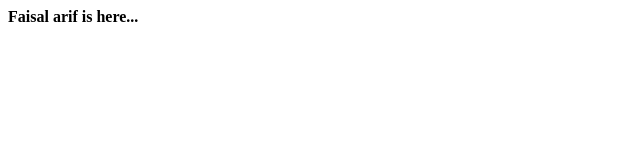
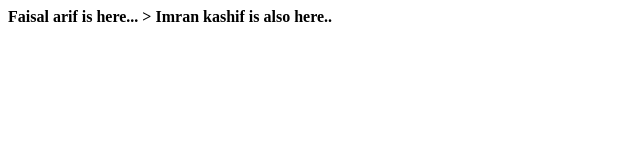
Before and after one commit to Faisalarif/GitTutorial, a plain HTML site: page index.html in a window 1280 px wide. Shown: the whole page, without its empty margins (0-640 px from the left). Drawn offline with Linux system fonts and the light colour scheme.

Commit message:
First Change

```diff
--- a/index.html
+++ b/index.html
@@ -6,5 +6,8 @@
 		<strong>
 				Faisal arif is here...
 		</strong>
+		<strong>>
+			Imran kashif is also here..
+		</strong>
 	<dody>
 </html>
```
